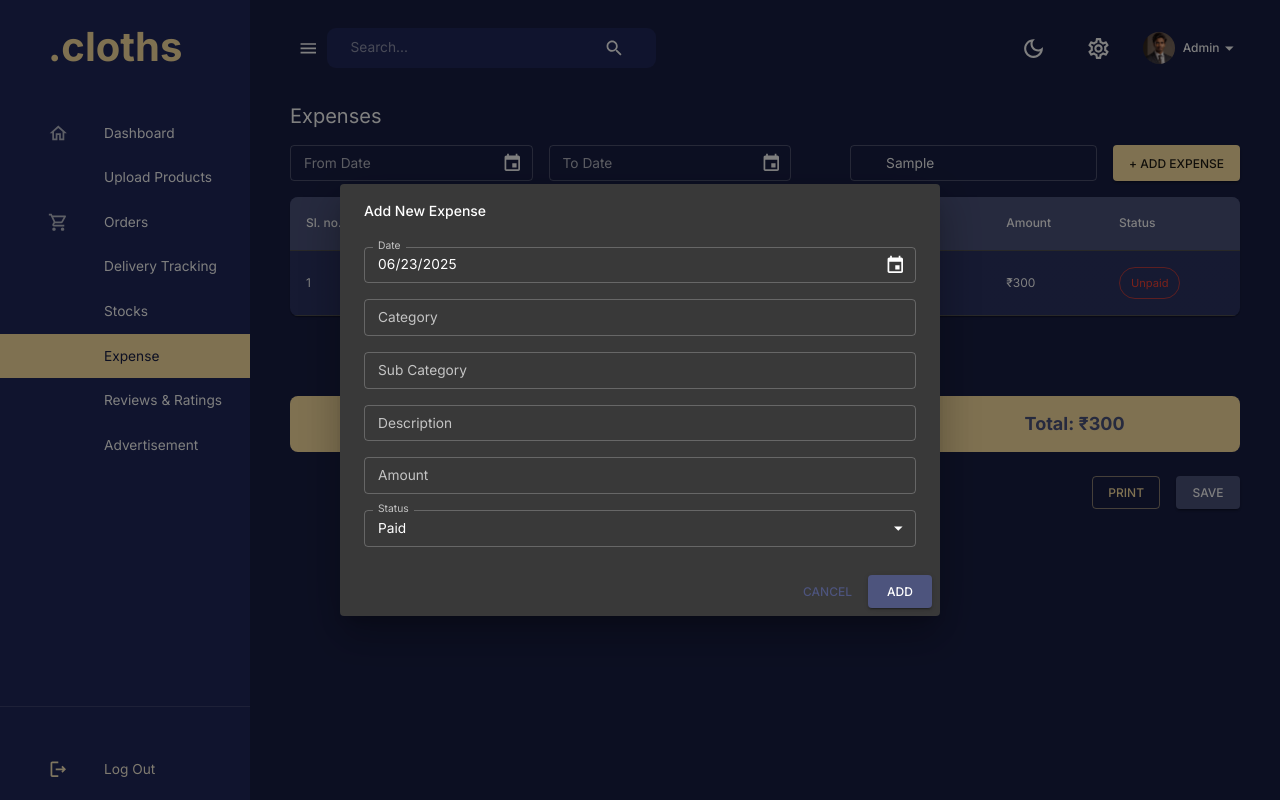
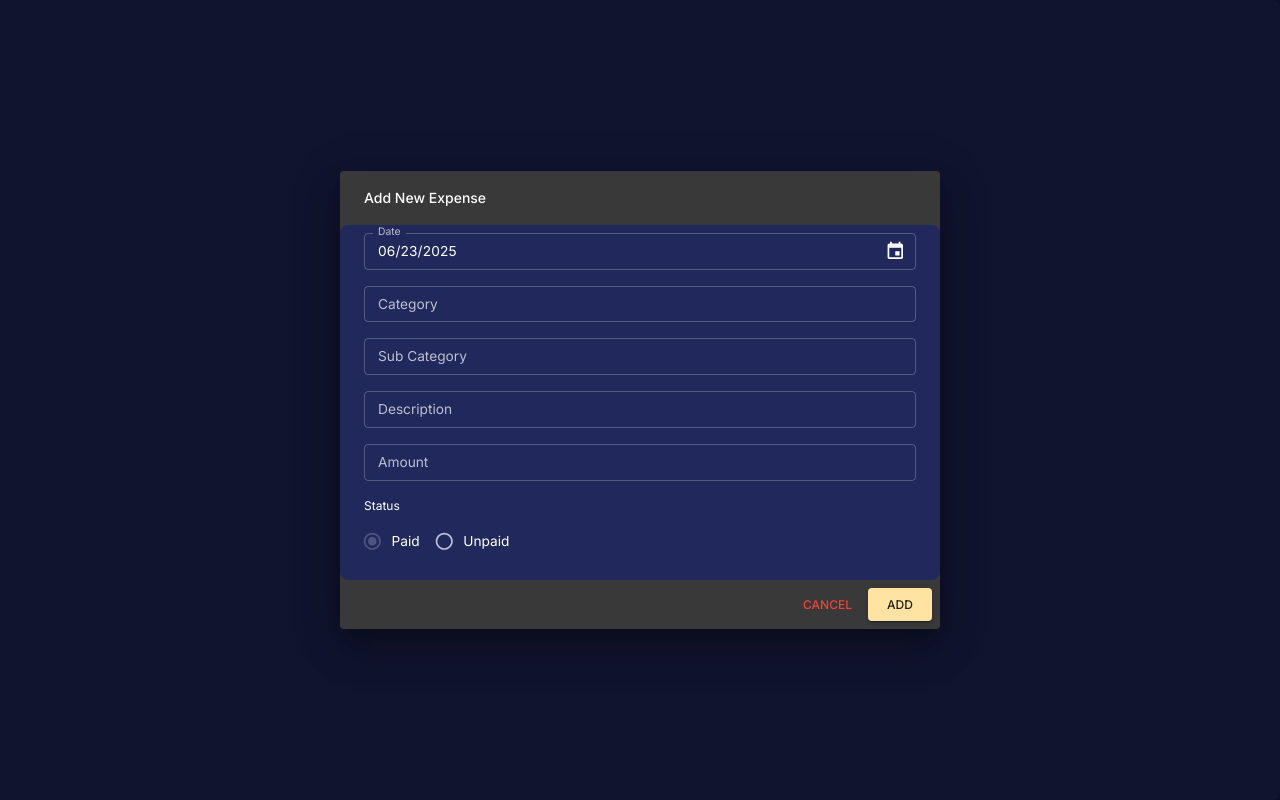
Before and after one commit to Nityananda-Krishnamoorthy/Admin-Dashboard, a React (Create React App) app: page /expense in a window 1280 px wide. Both pictures are taken after typing "Sample" into the empty fields and a click on the button "+ ADD EXPENSE". Built offline with nearby package versions, Linux system fonts and the light colour scheme; some icons are missing.

Commit message:
Update index.jsx

```diff
--- a/src/scenes/expense/index.jsx
+++ b/src/scenes/expense/index.jsx
@@ -5,6 +5,12 @@ import {
   DialogContent,
   DialogActions,
   MenuItem
+} from "@mui/material";
+import {
+  Radio,
+  RadioGroup,
+  FormControl,
+  FormControlLabel,
 } from "@mui/material";
 
 import {
@@ -214,9 +220,9 @@ const [expenses, setExpenses] = useState(expenseData);
         <Button variant="outlined" color="secondary">Print</Button>
         <Button variant="contained" color="primary">Save</Button>
       </Stack>
-      <Dialog open={openDialog} onClose={() => setOpenDialog(false)} maxWidth="sm" fullWidth>
+      <Dialog open={openDialog} onClose={() => setOpenDialog(false)} maxWidth="sm" fullWidth sx={{ borderRadius: 2, backgroundColor: theme.palette.background.alt }}>
   <DialogTitle>Add New Expense</DialogTitle>
-  <DialogContent>
+  <DialogContent sx={{ borderRadius: 2, backgroundColor: theme.palette.background.alt }}>
     <Stack spacing={2} mt={1}>
       <LocalizationProvider dateAdapter={AdapterDayjs}>
         <DatePicker
@@ -255,23 +261,26 @@ const [expenses, setExpenses] = useState(expenseData);
         value={newExpense.amount}
         onChange={(e) => setNewExpense({ ...newExpense, amount: Number(e.target.value) })}
       />
-      <TextField
-        label="Status"
-        select
-        fullWidth
-        size="small"
-        value={newExpense.status}
-        onChange={(e) => setNewExpense({ ...newExpense, status: e.target.value })}
-      >
-        <MenuItem value="Paid">Paid</MenuItem>
-        <MenuItem value="Unpaid">Unpaid</MenuItem>
-      </TextField>
+      <FormControl component="fieldset">
+  <Typography variant="body2" sx={{ mb: 1 }}>
+    Status
+  </Typography>
+  <RadioGroup
+    row
+    value={newExpense.status}
+    onChange={(e) => setNewExpense({ ...newExpense, status: e.target.value })}
+  >
+    <FormControlLabel value="Paid" color="success" control={<Radio />} label="Paid" />
+    <FormControlLabel value="Unpaid" color="error" control={<Radio />} label="Unpaid" />
+  </RadioGroup>
+</FormControl>
     </Stack>
   </DialogContent>
   <DialogActions>
-    <Button onClick={() => setOpenDialog(false)}>Cancel</Button>
+    <Button onClick={() => setOpenDialog(false)} color="error">Cancel</Button>
     <Button
       variant="contained"
+      color="secondary"
       onClick={() => {
         setExpenses((prev) => [
           ...prev,
```
